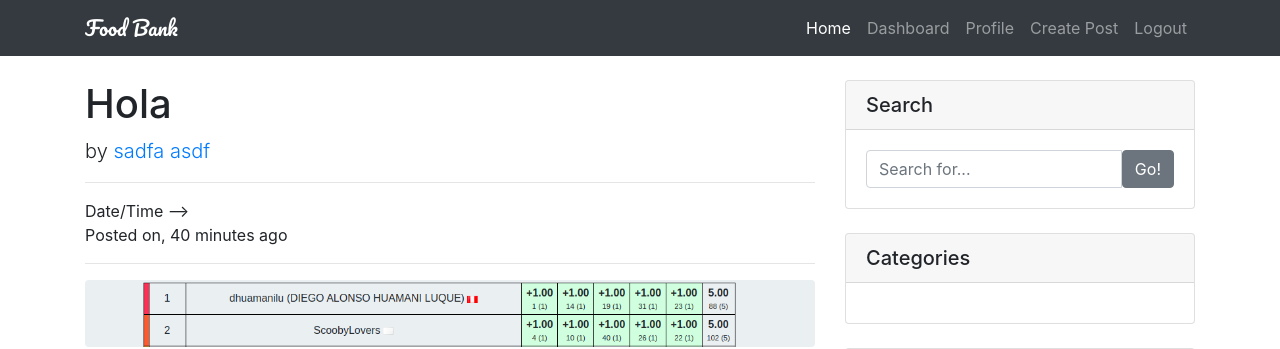
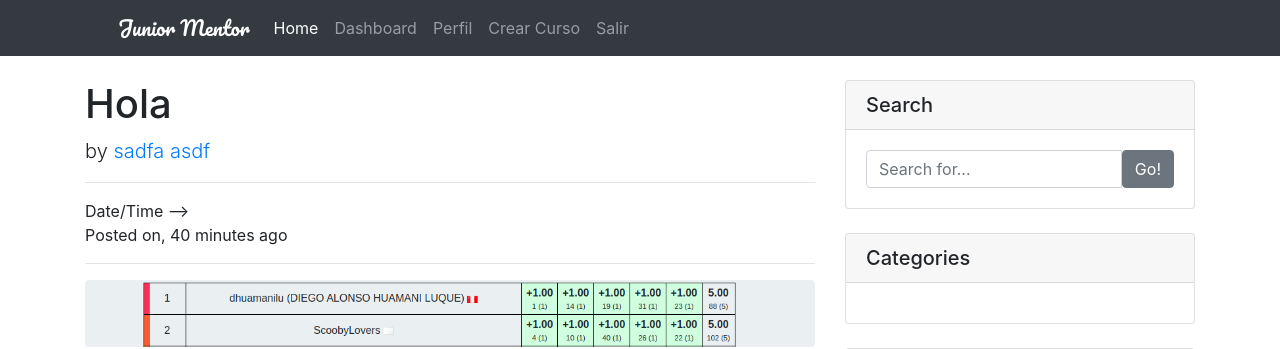
Before and after one commit to jchua21/JUNIOR-MENTOR, a Django app: a page that uses templates/partials/_navbar.html in a window 1280 px wide. Shown: the top 349 px of the page. Run offline with Django 4.2, Linux system fonts and the light colour scheme; a user stored in the database is signed in; data comes from the database, SQL or seed files in the repository; both versions use the stored data as it was after the commit; data that the repository does not hold is empty; some libraries are stand-ins or nearby versions.

Commit message:
agrego requerimientos

```diff
--- /dev/null
+++ b/requirements.txt
@@ -0,0 +1,3 @@
+Django
+Pillow==9.2.0
+pytz==2018.9
--- a/templates/partials/_navbar.html
+++ b/templates/partials/_navbar.html
@@ -1,12 +1,11 @@
 <nav class="navbar navbar-expand-lg navbar-dark bg-dark fixed-top">
-  <div class="container">
-    <a class="navbar-brand" href="{% url 'home' %}">Food Bank</a>
-    <button class="navbar-toggler" type="button" data-toggle="collapse" data-target="#navbarResponsive"
-                                                                        aria-controls="navbarResponsive" aria-expanded="false" aria-label="Toggle navigation">
+  <div class="container px-4 px-lg-5">
+    <a class="navbar-brand" href="{% url 'home' %}">Junior Mentor</a>
+    <button class="navbar-toggler" type="button" data-toggle="collapse" data-target="#navbarResponsive" aria-controls="navbarResponsive" aria-expanded="false" aria-label="Toggle navigation">
       <span class="navbar-toggler-icon"></span>
     </button>
     <div class="collapse navbar-collapse" id="navbarResponsive">
-      <ul class="navbar-nav ml-auto">
+      <ul class="navbar-nav me-auto mb-2 mb-lg-0 ms-lg-4">
         <li class="nav-item active">
           <a class="nav-link" href="{% url 'home' %}">Home
             <span class="sr-only">(current)</span>
@@ -17,13 +16,13 @@
           <a class="nav-link" href="{% url 'my_posts' %}">Dashboard</a>
         </li>
         <li class="nav-item">
-          <a class="nav-link" href="{% url 'profile' request.user.id %}">Profile</a>
+          <a class="nav-link" href="{% url 'profile' request.user.id %}">Perfil</a>
         </li>
         <li class="nav-item">
-          <a class="nav-link" href="{% url 'create' %}">Create Post</a>
+          <a class="nav-link" href="{% url 'create' %}">Crear Curso</a>
         </li>
         <li class="nav-item">
-          <a class="nav-link" href="{% url 'logout' %}">Logout</a>
+          <a class="nav-link" href="{% url 'logout' %}">Salir</a>
         </li>
         {% else %}
         <li class="nav-item">
@@ -33,7 +32,6 @@
           <a class="nav-link" href="{% url 'register' %}">Register</a>
         </li>
         {% endif %}
-
       </ul>
     </div>
   </div>
```
Also changed, not shown: db.sqlite3.
